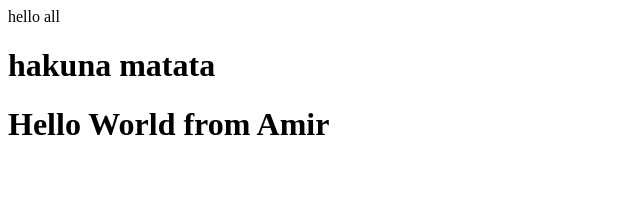
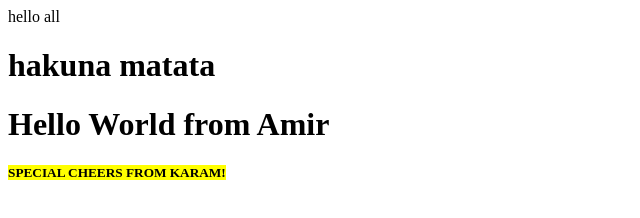
Before and after one commit to AmirAmArA/arabcol-test, a plain HTML site: page index.html in a window 1280 px wide. Shown: the whole page, without its empty margins (0-640 px from the left). Drawn offline with Linux system fonts and the light colour scheme.

Commit message:
addedblabla

```diff
--- a/index.html
+++ b/index.html
@@ -6,5 +6,6 @@ hello all
 <body>
 <h1>hakuna matata</h1>
 <h1>Hello World from Amir</h1>
+<h5><mark>SPECIAL CHEERS FROM KARAM!</mark></h5>
 </body>
 </html>
```
